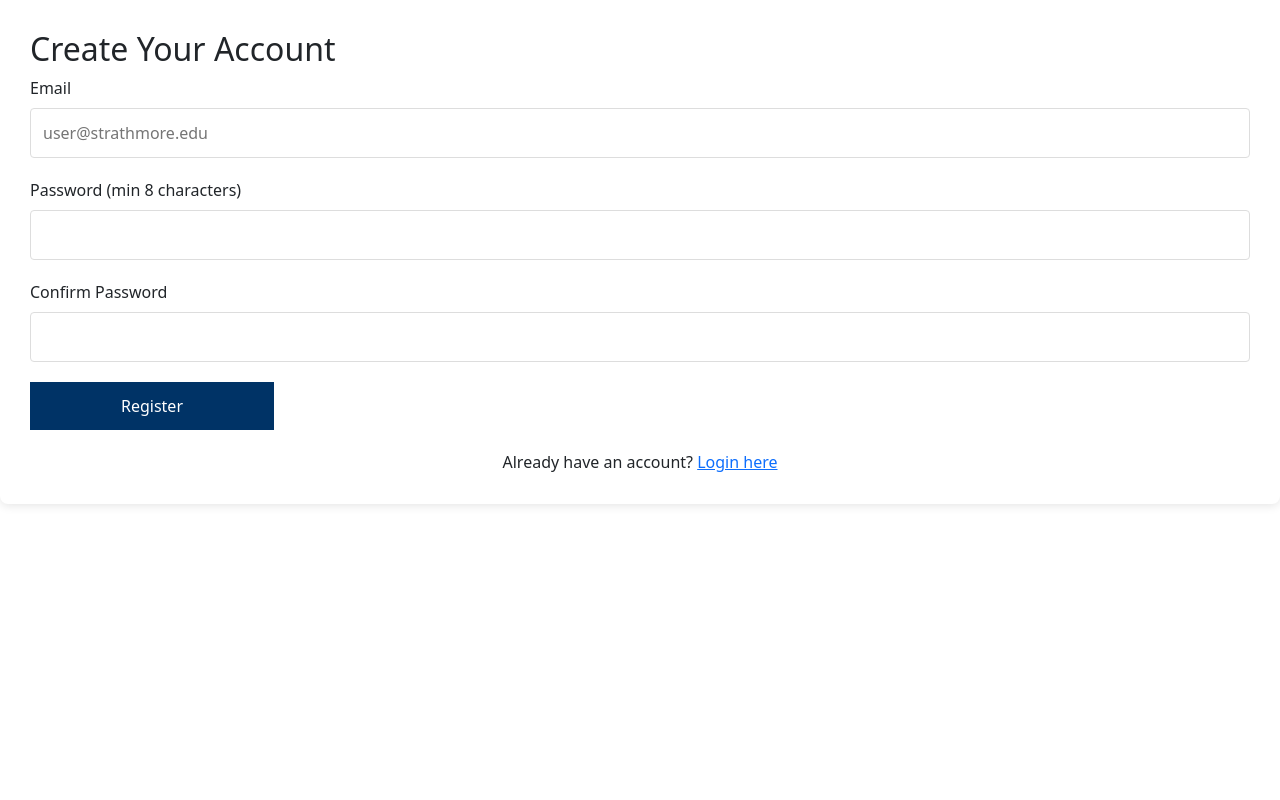
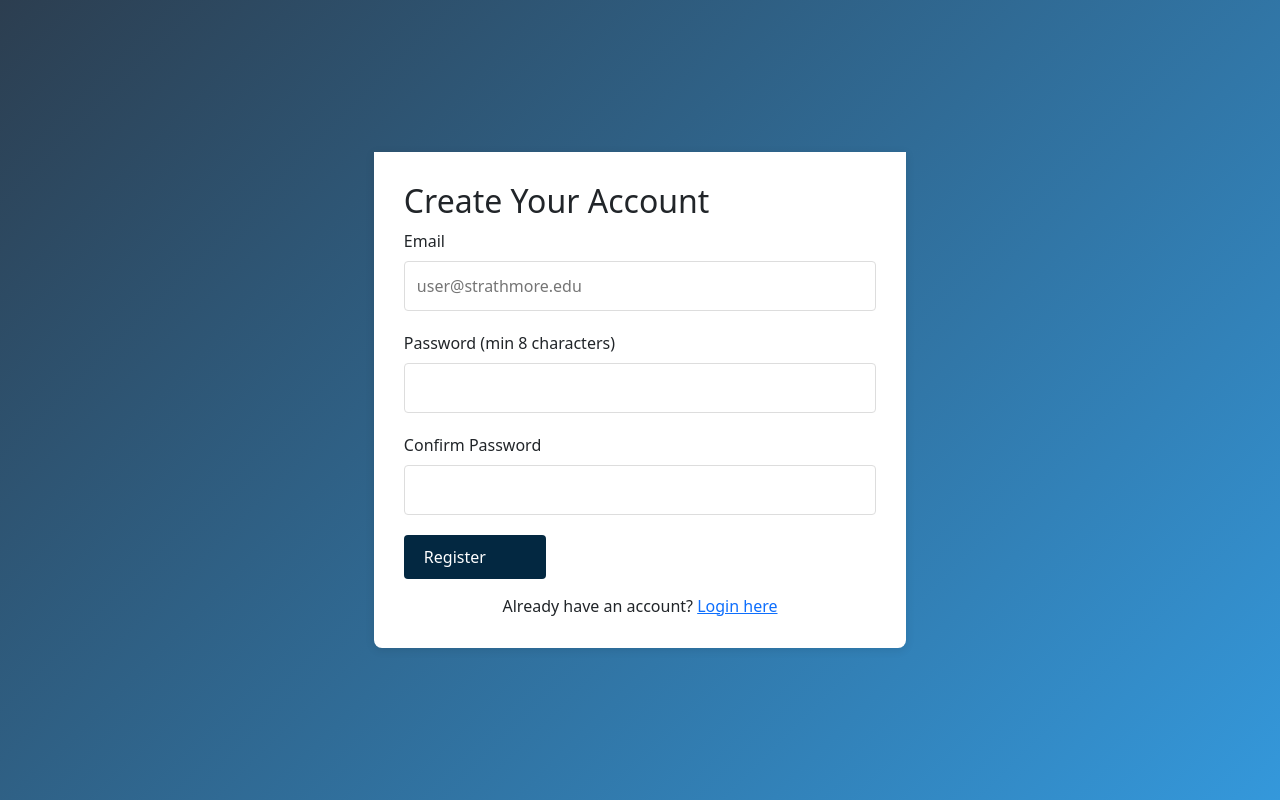
Before and after one commit to OvoFiona/IS-1, a PHP site: page /studentregister.php in a window 1280 px wide. Run offline with PHP 8.4, Linux system fonts and the light colour scheme.

Commit message:
student register

```diff
--- a/studentregister.php
+++ b/studentregister.php
@@ -69,9 +69,52 @@ if (!preg_match('/^[a-z]+\.[a-z]+@strathmore\.edu$/i', $email)) {
 <head>
     <meta charset="UTF-8">
     <meta name="viewport" content="width=device-width, initial-scale=1.0">
-    <title>Security Guard Registration</title>
+    <title>Student Registration</title>
     <link rel="stylesheet" href="CSS/Security Guard.css">
     <link href="https://cdn.jsdelivr.net/npm/bootstrap@5.3.6/dist/css/bootstrap.min.css" rel="stylesheet">
+    <style>
+  body {
+    background: linear-gradient(135deg, #2c3e50, #3498db);
+    min-height: 100vh;
+    display: flex;
+    align-items: center;
+    justify-content: center;
+    padding: 30px;
+  }
+  .card {
+    border-radius: 1rem;
+    box-shadow: 0 10px 30px rgba(0, 0, 0, 0.15);
+    padding: 30px;
+    width: 100%;
+    max-width: 500px;
+    background: white;
+  }
+  .form-control:focus {
+    box-shadow: 0 0 0 0.15rem rgba(52, 152, 219, 0.5);
+  }
+  .btn-primary {
+    width: 100%;
+    font-weight: bold;
+    letter-spacing: 0.5px;
+  }
+
+
+  .login-link {
+    text-align: center;
+    margin-top: 15px;
+  }
+  button {
+    background-color: #032841ff;
+    color: white;
+    border: none;
+    padding: 10px 20px;
+    border-radius: 4px;
+    cursor: pointer;
+    transition: background-color 0.3s;
+    width: 30%;
+    text-align: left;
+  }
+</style>
 </head>
 <body>
     <div class="registration-container">
```
